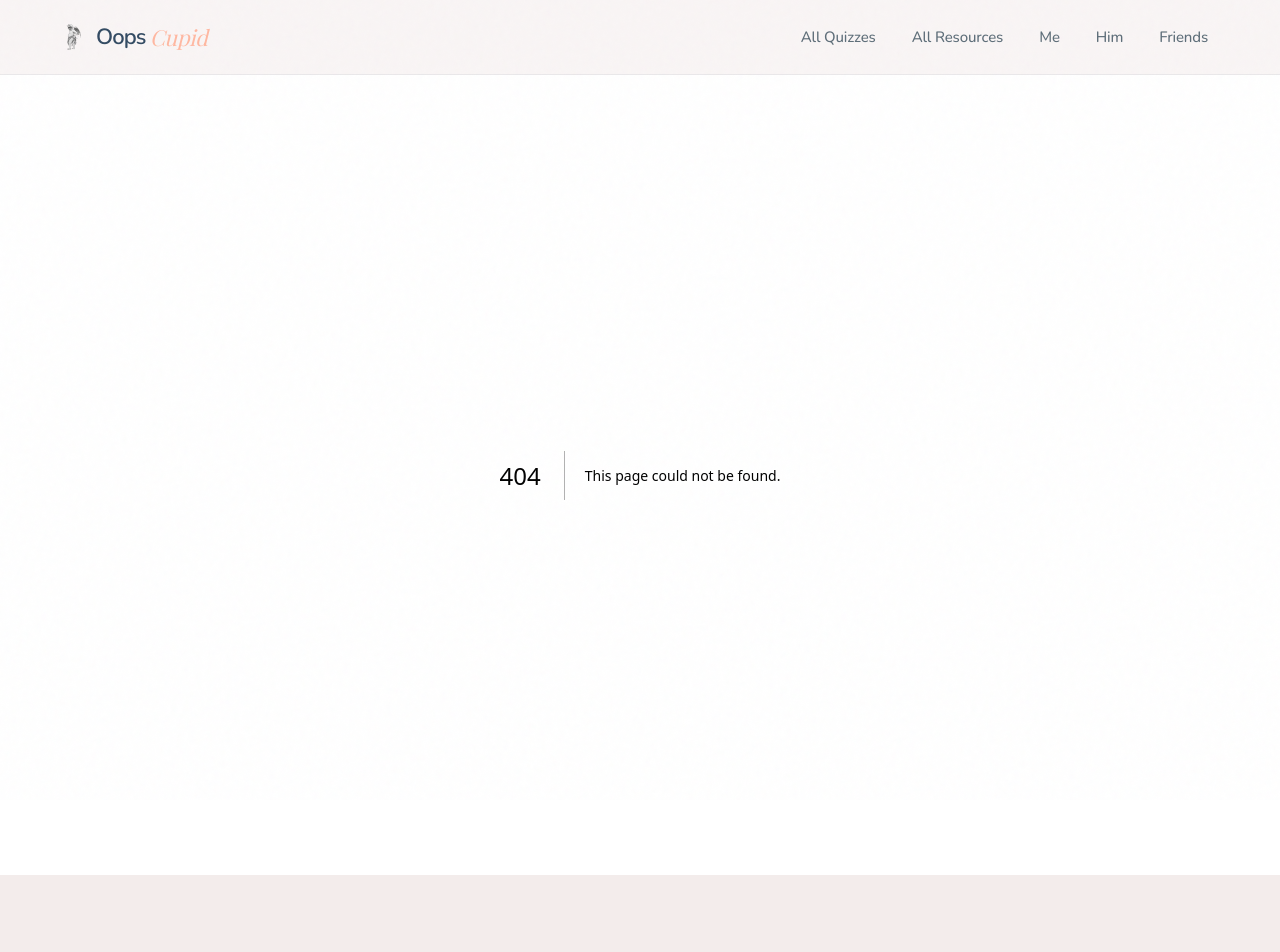
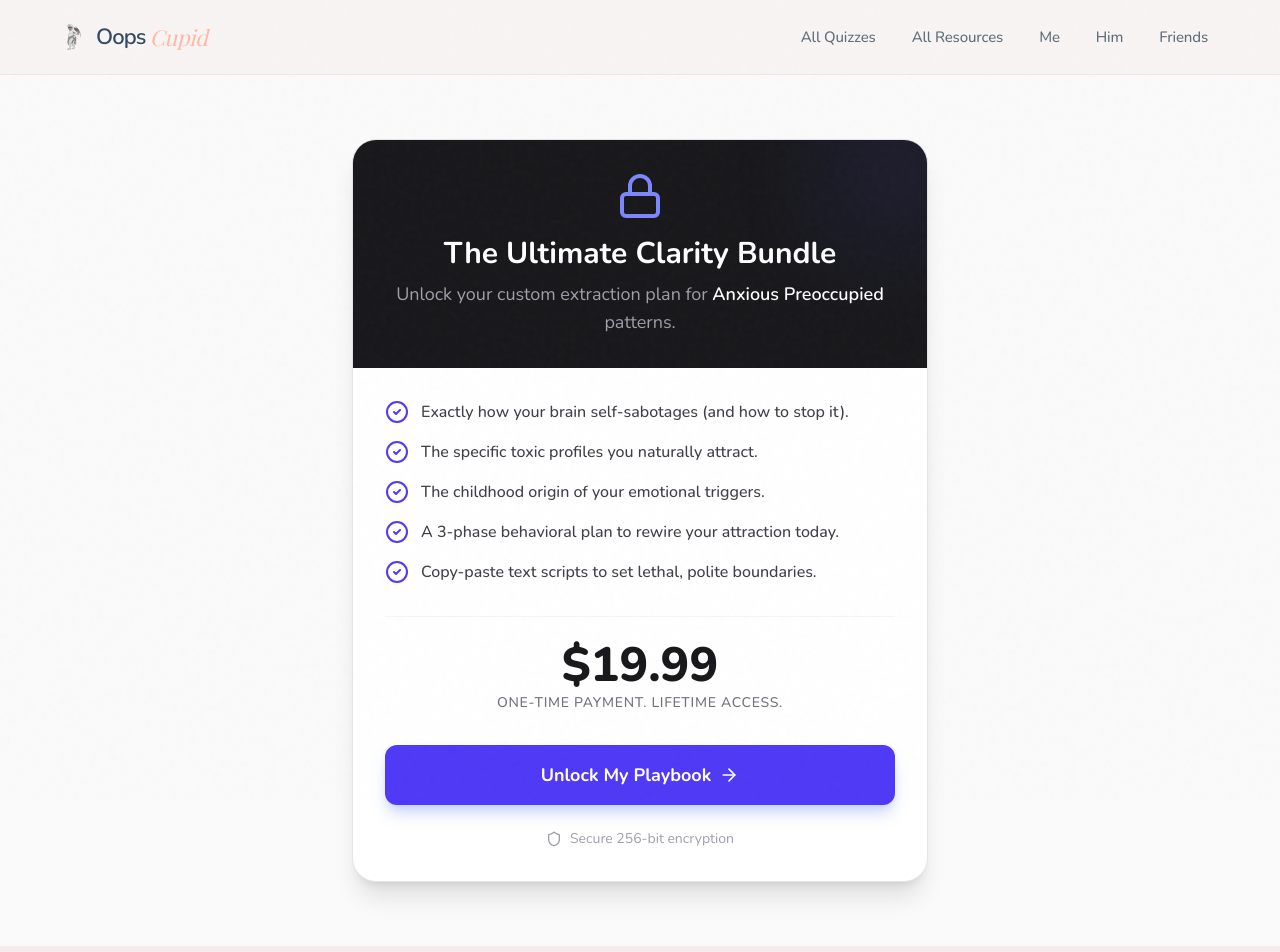
Before and after one commit to Sinadehesh/OopsCupid, a Next.js app: page /attachment-style-quiz/premium in a window 1280 px wide. Before the commit this address had no page. Shown: the top 952 px of the page. Built offline with nearby package versions, Linux system fonts and the light colour scheme; a web font is replaced by a local one.

Commit message:
feat: build locked premium UI for attachment style bundle and remove github pages workflow

```diff
--- /dev/null
+++ b/app/attachment-style-quiz/premium/page.tsx
@@ -0,0 +1,76 @@
+"use client";
+
+import { useState } from "react";
+import { useSearchParams } from "next/navigation";
+import { Lock, Shield, ArrowRight, CheckCircle2 } from "lucide-react";
+
+export default function PremiumAttachmentReport() {
+  const searchParams = useSearchParams();
+  const primaryArchetype = searchParams.get("style") || "Anxious Preoccupied";
+
+  const [isLoading, setIsLoading] = useState(false);
+
+  const handleCheckout = () => {
+    // Phase 3 will connect this to the Stripe/API logic
+    setIsLoading(true);
+    setTimeout(() => {
+      alert("Phase 3: Stripe Checkout & AI Generation will go here!");
+      setIsLoading(false);
+    }, 1500);
+  };
+
+  return (
+    <div className="min-h-screen bg-zinc-50 py-16 px-4 sm:px-6 lg:px-8 flex items-center justify-center">
+      <div className="max-w-xl w-full bg-white rounded-3xl shadow-xl border border-zinc-200 overflow-hidden">
+
+        {/* Header Section */}
+        <div className="bg-zinc-900 p-8 text-center relative overflow-hidden">
+          <div className="absolute top-0 right-0 -mt-4 -mr-4 w-24 h-24 bg-indigo-500 rounded-full blur-3xl opacity-30"></div>
+          <Lock className="w-12 h-12 text-indigo-400 mx-auto mb-4" />
+          <h1 className="text-3xl font-bold text-white mb-2">The Ultimate Clarity Bundle</h1>
+          <p className="text-zinc-400 text-lg">
+            Unlock your custom extraction plan for <span className="text-white font-semibold">{primaryArchetype}</span> patterns.
+          </p>
+        </div>
+
+        {/* Features & Checkout Section */}
+        <div className="p-8">
+          <ul className="space-y-4 mb-8">
+            {[
+              "Exactly how your brain self-sabotages (and how to stop it).",
+              "The specific toxic profiles you naturally attract.",
+              "The childhood origin of your emotional triggers.",
+              "A 3-phase behavioral plan to rewire your attraction today.",
+              "Copy-paste text scripts to set lethal, polite boundaries."
+            ].map((feature, idx) => (
+              <li key={idx} className="flex items-start gap-3">
+                <CheckCircle2 className="w-6 h-6 text-indigo-600 flex-shrink-0" />
+                <span className="text-zinc-700 font-medium">{feature}</span>
+              </li>
+            ))}
+          </ul>
+
+          <div className="border-t border-zinc-100 pt-6 mb-8 text-center">
+            <div className="text-5xl font-extrabold text-zinc-900 mb-1">$19.99</div>
+            <p className="text-sm text-zinc-500 font-medium uppercase tracking-wider">One-time payment. Lifetime access.</p>
+          </div>
+
+          <button
+            onClick={handleCheckout}
+            disabled={isLoading}
+            className="w-full py-4 px-6 bg-indigo-600 hover:bg-indigo-700 disabled:opacity-70 text-white rounded-xl font-bold text-lg shadow-lg shadow-indigo-200 transition-all flex items-center justify-center gap-2"
+          >
+            {isLoading ? "Redirecting securely..." : "Unlock My Playbook"}
+            {!isLoading && <ArrowRight size={20} />}
+          </button>
+
+          <div className="flex items-center justify-center gap-2 mt-6 text-zinc-400 text-sm">
+            <Shield size={16} />
+            <span>Secure 256-bit encryption</span>
+          </div>
+        </div>
+
+      </div>
+    </div>
+  );
+}
```
